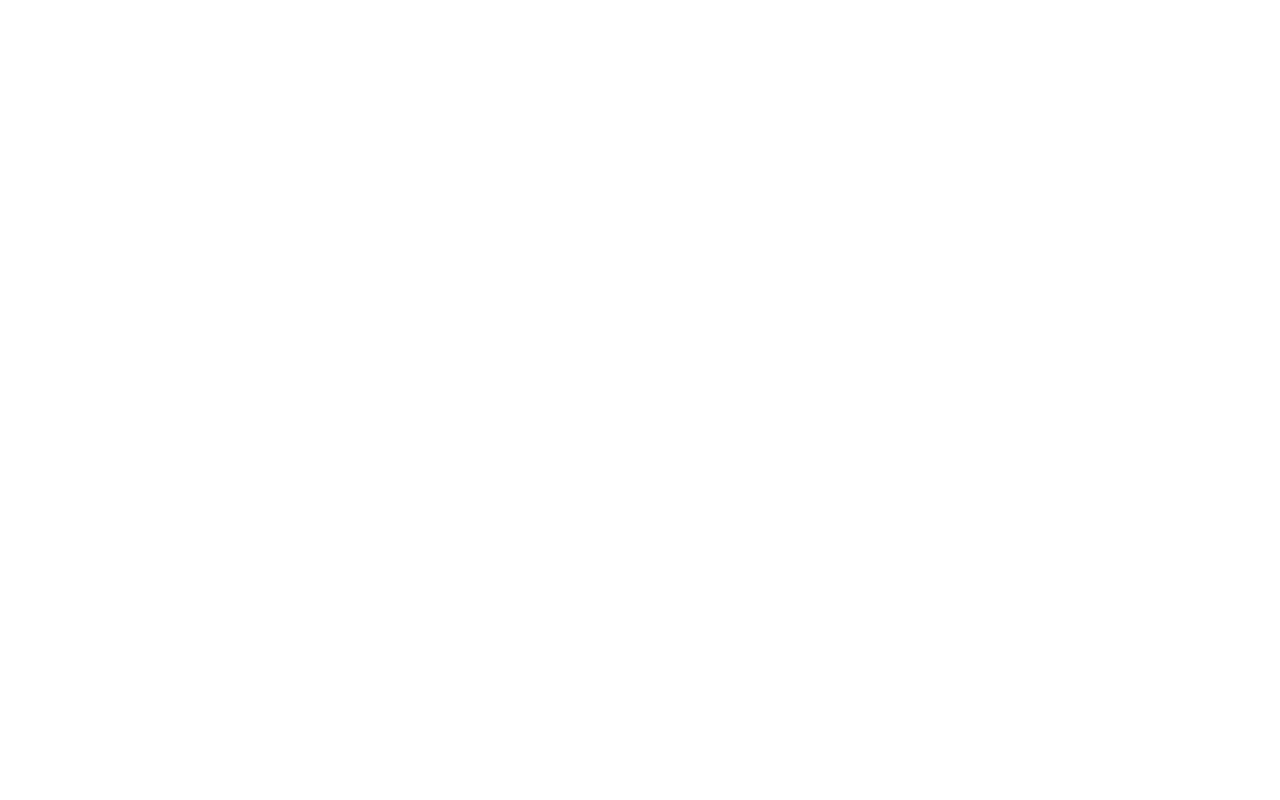
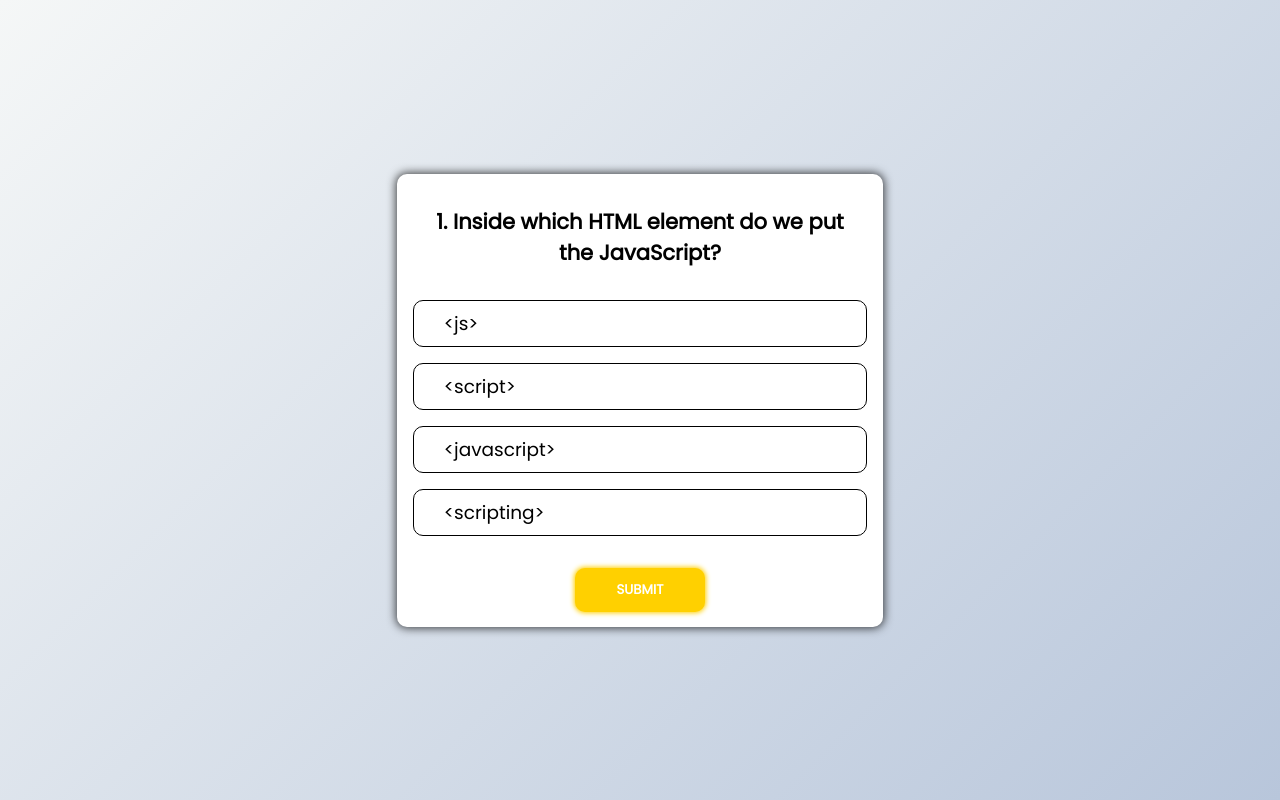
Before and after one commit to velcss/velquiz, a plain HTML site: page jsquestions.html in a window 1280 px wide. Drawn offline with Linux system fonts and the light colour scheme.

Commit message:
Add files via upload

```diff
--- /dev/null
+++ b/js.js
@@ -0,0 +1,174 @@
+const quizData = [
+    {
+        question: "1. Inside which HTML element do we put the JavaScript?",
+        a: "<js>",
+        b: "<script>",
+        c: "<javascript>",
+        d: "<scripting>",
+        correct: "b",
+    },
+    {
+        question: "2. Where is the correct place to insert a JavaScript?",
+        a: "The <head> section",
+        b: "Both the <head> section and the <body> section are correct",
+        c: "The <body> section",
+        d: "The <header> section",
+        correct: "b",
+    },
+    {
+        question: "3. What is the correct syntax for referring to an external script called 'xxx.js'?",
+        a: '<script href="xxx.js">',
+        b: '<script name="xxx.js">',
+        c: '<script src="xxx.js">',
+        d: '<script url="xxx.js">',
+        correct: "c",
+    },
+    {
+        question: '4. How do you write "Hello World" in an alert box?',
+        a: 'msg("Hello World");',
+        b: 'msgBox("Hello World");',
+        c: 'alerBox("Hello World");',
+        d: 'alert("Hello World");',
+        correct: "d",
+    },
+    {
+        question: "5. How do you create a function in JavaScript?",
+        a: "function = myFunction()",
+        b: "function:myFunction()",
+        c: "function myFunction()",
+        d: "-",
+        correct: "c",
+    },
+
+    {
+        question: "6. How do you call a function named 'myFunction'?",
+        a: "call function myFunction()",
+        b: "call myFunction()",
+        c: "myFunction()",
+        d: "-",
+        correct: "c",
+    },
+    {
+        question: "7. How to write an IF statement in JavaScript?",
+        a: "if (i = = 5)",
+        b: "if i = 5 then",
+        c: "if i = = 5 then",
+        d: "if i = 5",
+        correct: "a",
+    },
+    {
+        question: "8. How do you add a background color for all <h1> elements?",
+        a: "h1 {background-color:#FFFFFF;}",
+        b: "all.h1 {background-color:#FFFFFF;}",
+        c: "h1.all {background-color:#FFFFFF;}",
+        d: "h1-all {background-color:#FFFFFF;}",
+        correct: "a",
+    },
+    {
+        question: "9.Which CSS property is used to change the text color of an element?",
+        a: "color",
+        b: "fgcolor",
+        c: "text-color",
+        d: "color-text",
+        correct: "a",
+    },
+    {
+        question: "10.Which CSS property controls the text size?",
+        a: "font-style",
+        b: "text-style",
+        c: "font-size",
+        d: "text-size",
+        correct: "c",
+    },
+    {
+        question: "11.What is the correct CSS syntax for making all the <p> elements bold?",
+        a: "p {font-weight:bold;}",
+        b: '<p style="text-size:bold;">',
+        c: "p {text-size:bold;}",
+        d: '<p style="font-size:bold;"',
+        correct: "a",
+    },
+    {
+        question: "12. How do you display hyperlinks without an underline?",
+        a: "a {text-decoration:no_underline;}",
+        b: "a {underline:none;}",
+        c: "a {text-decoration:none;}",
+        d: "a {decoration:no-underline;}",
+        correct: "c",
+    },
+    {
+        question: "13.How do you make each word in a text start with a capital letter?",
+        a: "text-transform:capitalize",
+        b: "text-style:capitalize",
+        c: "transform:capitalize",
+        d: "You can't do that with css",
+        correct: "a",
+    },
+    {
+        question: "14. Which property is used to change the font of an element?",
+        a: "font-family",
+        b: "font-style",
+        c: "font-weight",
+        d: "font-element",
+        correct: "a",
+    },
+    {
+        question: "15.How do you make the text bold?",
+        a: "font:bold;",
+        b: "style:bold;",
+        c: "font-weight:bold;",
+        d: "text:bold;",
+        correct: "c",
+    },
+];
+const quiz= document.getElementById('quiz')
+const answerEls = document.querySelectorAll('.answer')
+const questionEl = document.getElementById('question')
+const a_text = document.getElementById('a_text')
+const b_text = document.getElementById('b_text')
+const c_text = document.getElementById('c_text')
+const d_text = document.getElementById('d_text')
+const submitBtn = document.getElementById('submit')
+let currentQuiz = 0
+let score = 0
+loadQuiz()
+function loadQuiz() {
+    deselectAnswers()
+    const currentQuizData = quizData[currentQuiz]
+    questionEl.innerText = currentQuizData.question
+    a_text.innerText = currentQuizData.a
+    b_text.innerText = currentQuizData.b
+    c_text.innerText = currentQuizData.c
+    d_text.innerText = currentQuizData.d
+}
+function deselectAnswers() {
+    answerEls.forEach(answerEl => answerEl.checked = false)
+}
+function getSelected() {
+    let answer
+    answerEls.forEach(answerEl => {
+        if(answerEl.checked) {
+            answer = answerEl.id
+        }
+    })
+    return answer
+}
+submitBtn.addEventListener('click', () => {
+    const answer = getSelected()
+    if(answer) {
+       if(answer === quizData[currentQuiz].correct) {
+           score++
+       }
+       currentQuiz++
+       if(currentQuiz < quizData.length) {
+           loadQuiz()
+       } else {
+           quiz.innerHTML = `
+           <h2>You answered ${score}/${quizData.length} questions correctly</h2>
+           <div class="submit">
+           <a href="index.html"><button>RESTART</button>
+           </div>
+           `
+       }
+    }
+})
--- a/jsquestions.html
+++ b/jsquestions.html
@@ -0,0 +1,46 @@
+<!DOCTYPE html>
+<html lang="en">
+<head>
+    <meta charset="UTF-8">
+    <meta name="viewport" content="width=device-width, initial-scale=1.0">
+    <title>Quiz</title>
+    <link rel="stylesheet" href="questions.css">
+</head>
+<body>
+    <div class="form" id="quiz">
+        <div class="quiz-header">
+          <h2 id="question">Question Text</h2>
+          <ul>
+            <li>
+              <div class="ans-con">
+                <input type="radio" name="answer" id="a" class="answer">
+              <label for="a" id="a_text">Answer</label>
+              </div>
+            </li>
+            <li>
+              <div class="ans-con">
+                <input type="radio" name="answer" id="b" class="answer">
+              <label for="b" id="b_text">Answer</label>
+              </div>
+            </li>
+            <li>
+              <div class="ans-con">
+                <input type="radio" name="answer" id="c" class="answer">
+              <label for="c" id="c_text">Answer</label>
+              </div>
+            </li>
+            <li>
+              <div class="ans-con">
+                <input type="radio" name="answer" id="d" class="answer">
+              <label for="d" id="d_text">Answer</label>
+              </div>
+            </li>
+          </ul>
+        </div>
+        <div class="submit">
+            <button id="submit">SUBMIT</button>
+        </div>
+      </div>
+      <script src="js.js"></script>
+</body>
+</html>
--- a/questions.css
+++ b/questions.css
@@ -4,8 +4,14 @@
     box-sizing: border-box;
   }
   body{
+    margin: 0;
+    padding: 0;
     background-color: #b8c6db;
     background-image: linear-gradient(315deg, #b8c6db 0%, #f5f7f7 100%);
+    background-repeat: no-repeat;
+    background-size: cover;
+    background-attachment: fixed;
+    background-position: center;
     font-family: 'Poppins', sans-serif;
     display: flex;
     align-items: center;
@@ -94,7 +100,7 @@
   }
 
   .ans-con {
-    padding: 8px;
+    padding: 9px;
     border-radius: 10px;
     display: flex;
     align-items: center;
@@ -110,14 +116,12 @@
   }
 
   .ans-con:focus-within {
-    padding: 8px;
     border-radius: 4px;
     color: white;
     background-color: rgb(255, 208, 0);
     cursor: pointer;
     box-shadow: none;
     border-radius: 10px;
-    transform: scale(0.85);
     border: 1px solid black;
   }
 
@@ -130,11 +134,10 @@
     }
 
     label {
-      font-size: 14px;
+      font-size: 13px;
     }
 
     .ans-con {
-      padding: 9px;
       border-radius: 10px;
       cursor: pointer;
       background-color: transparent;
@@ -147,13 +150,12 @@
     }
 
     .ans-con:focus-within {
-      padding: 8px;
       border-radius: 4px;
       color: rgb(255, 255, 255);
       cursor: pointer;
       background-color: rgb(255, 208, 0);
       box-shadow: none;
-      transform: scale(0.99);
+      transform: scale(0.98);
       border-radius: 10px;
       border: 1px solid black;
     }
@@ -170,11 +172,10 @@
     }
 
     label {
-      font-size:17.5px;
+      font-size:15px;
     }
 
     .ans-con {
-      padding: 8px;
       border-radius: 10px;
       cursor: pointer;
       box-shadow: none;
@@ -184,13 +185,12 @@
 
 
     .ans-con input:focus-within {
-      padding: 8px;
       border-radius: 4px;
       color: rgb(255, 255, 255);
       cursor: pointer;
       box-shadow: none;
       border-radius: 10px;
-      transform: scale(0.99);
+      transform: scale(0.98);
       border: 1px solid black;
     }
 
@@ -206,7 +206,6 @@
     }
 
     .ans-con {
-      padding: 8px;
       border-radius: 10px;
       cursor: pointer;
       box-shadow: none;
@@ -216,14 +215,13 @@
     }
 
     .ans-con:focus-within {
-      padding: 8px;
       border-radius: 4px;
       color: rgb(255, 255, 255);
       cursor: pointer;
       background-color: none;
       box-shadow: none;
       border-radius: 10px;
-      transform: scale(0.99);
+      transform: scale(0.98);
       border: 1px solid black;
     }
 
@@ -249,14 +247,10 @@
   }
 
   .ans-con:focus-within {
-    padding: 8px;
-    border-radius: 4px;
     color: white;
     background-color: rgb(255, 208, 0);
     cursor: pointer;
-    box-shadow: none;
     border-radius: 10px;
-    transform: scale(0.99);
-    border: 1px solid black;
+    transform: scale(0.98);
   }
 }
--- a/starting.css
+++ b/starting.css
@@ -1,9 +1,14 @@
 @import url('https://fonts.googleapis.com/css2?family=Poppins&display=swap');
 
 body {
-    font-family: 'poppins';
+    margin: 0;
+    padding: 0;
     background-color: #b8c6db;
     background-image: linear-gradient(315deg, #b8c6db 0%, #f5f7f7 100%);
+    background-repeat: no-repeat;
+    background-size: cover;
+    background-attachment: fixed;
+    background-position: center;
 }
 
 .wrapper-main {
--- a/style.css
+++ b/style.css
@@ -6,6 +6,10 @@ body {
     padding: 0;
     background-color: #b8c6db;
     background-image: linear-gradient(315deg, #b8c6db 0%, #f5f7f7 100%);
+    background-repeat: no-repeat;
+    background-size: cover;
+    background-attachment: fixed;
+    background-position: center;
 }
 
 .wrapper-main {
@@ -138,14 +142,27 @@ body {
 
 @media (width > 1000px) {
     .form {
-        width: 35%;
+        width: 45%;
     }
 
     .form .form-header {
-        font-size: 20px;
+        font-size: 25px;
     }
 
     .choose {
-        font-size: 15px;
+        font-size: 18px;
+    }
+
+    .form .form-selection button {
+        margin-top: 10px;
+        padding: 16px;
+        border-radius: 15px;
+        width: 250px;
+        font-family: poppins;
+        font-weight: 800;
+        background-color: transparent;
+        border: none;
+        cursor: pointer;
+        transition: .20s ease-in;
     }
 }
```
